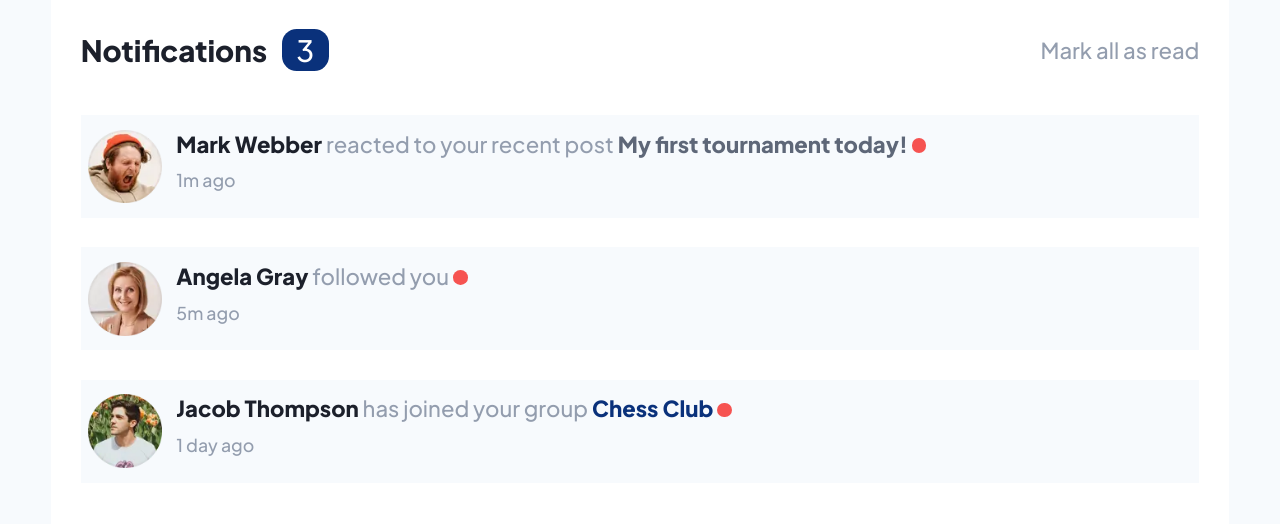
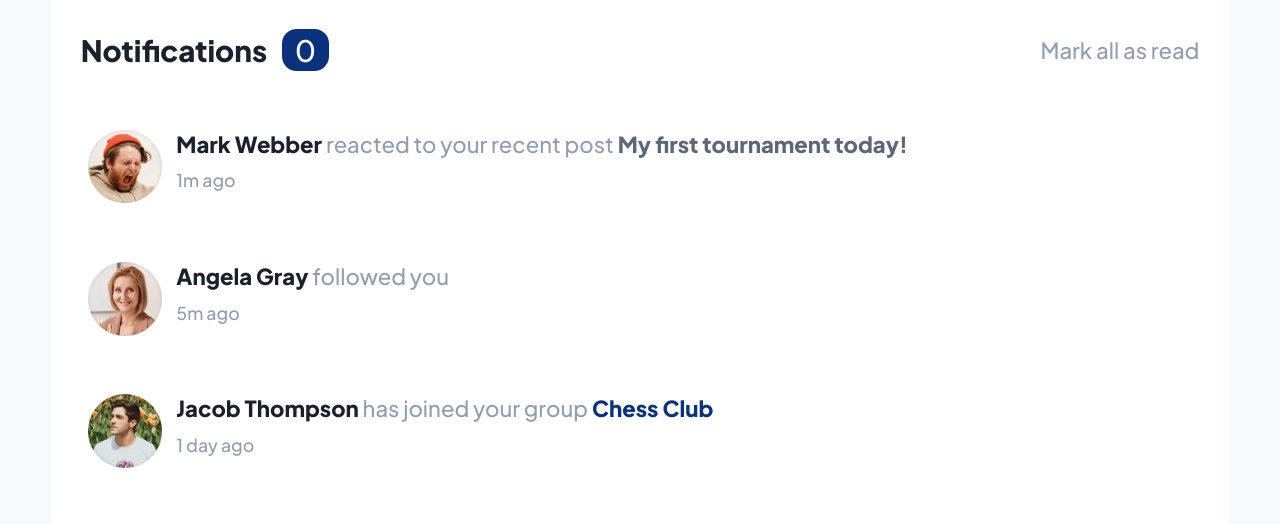
Before and after one commit to vezas/frontend-mentor-io-challenges, a website: page index.html in a window 1280 px wide. Both pictures are taken after a click on the button "Mark all as read". Shown: the top 524 px of the page. Drawn offline with Linux system fonts and the light colour scheme.

Commit message:
Create logic for read-all button

```diff
--- a/index.html
+++ b/index.html
@@ -7,6 +7,7 @@
 
   <link rel="icon" type="image/png" sizes="32x32" href="./assets/images/favicon-32x32.png">
   <link rel="stylesheet" href="css/style.css">
+  <script src="script.js" defer></script>
 
   <title>Frontend Mentor</title>
 </head>
@@ -16,7 +17,7 @@
 
     <header class="header">
       <h1 class="header__heading">Notifications</h1>
-      <p class="header__counter">3</p>
+      <p class="header__counter"></p>
       <button class="header__button">Mark all as read</button>
     </header>
 
--- /dev/null
+++ b/script.js
@@ -0,0 +1,13 @@
+const markAsReadBtn = document.querySelector('.header__button');
+const headerCounter = document.querySelector('.header__counter');
+const activePosts = document.getElementsByClassName('post--active');
+
+headerCounter.textContent = activePosts.length;
+
+markAsReadBtn.addEventListener('click', () =>
+  [...activePosts].map((post) => {
+    post.classList.remove('post--active');
+    post.querySelector('.description__icon').classList.remove('description__icon--active');
+    headerCounter.textContent = activePosts.length;
+  })
+);
--- a/scss/components/_post.scss
+++ b/scss/components/_post.scss
@@ -5,6 +5,7 @@
   grid-template-rows: min-content;
   gap: 1rem;
   grid-auto-flow: column;
+  transition: background-color 0.5s;
 
   &--active {
     background-color: $color-very-light-grayish-blue;
@@ -30,14 +31,16 @@
     gap: 0.8rem;
 
     .description__icon {
-      display: none;
+      opacity: 0;
+      display: inline-block;
       width: 1rem;
       height: 1rem;
       border-radius: 50%;
       background-color: $color-primary-red;
+      transition: opacity 0.5s;
 
       &--active {
-        display: inline-block;
+        opacity: 1;
       }
     }
 
```
Also changed, not shown: css/style.css.
